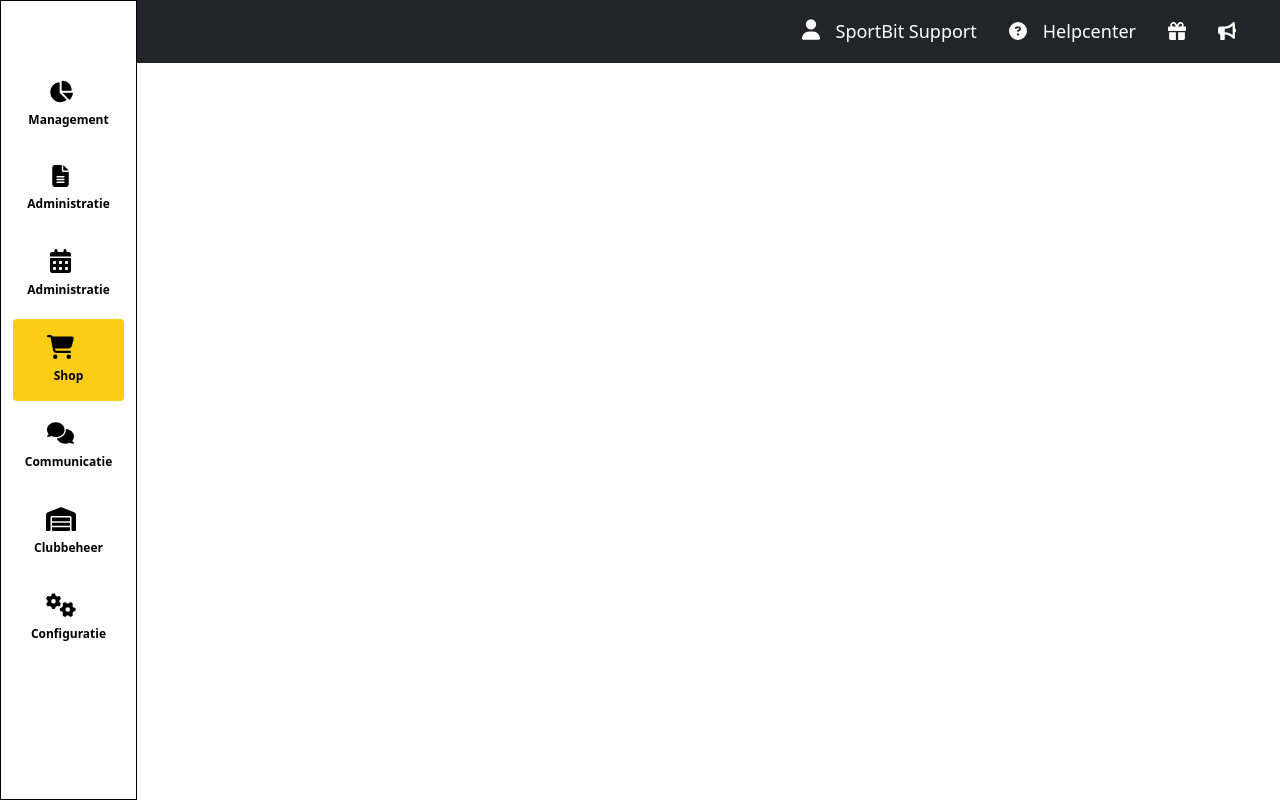
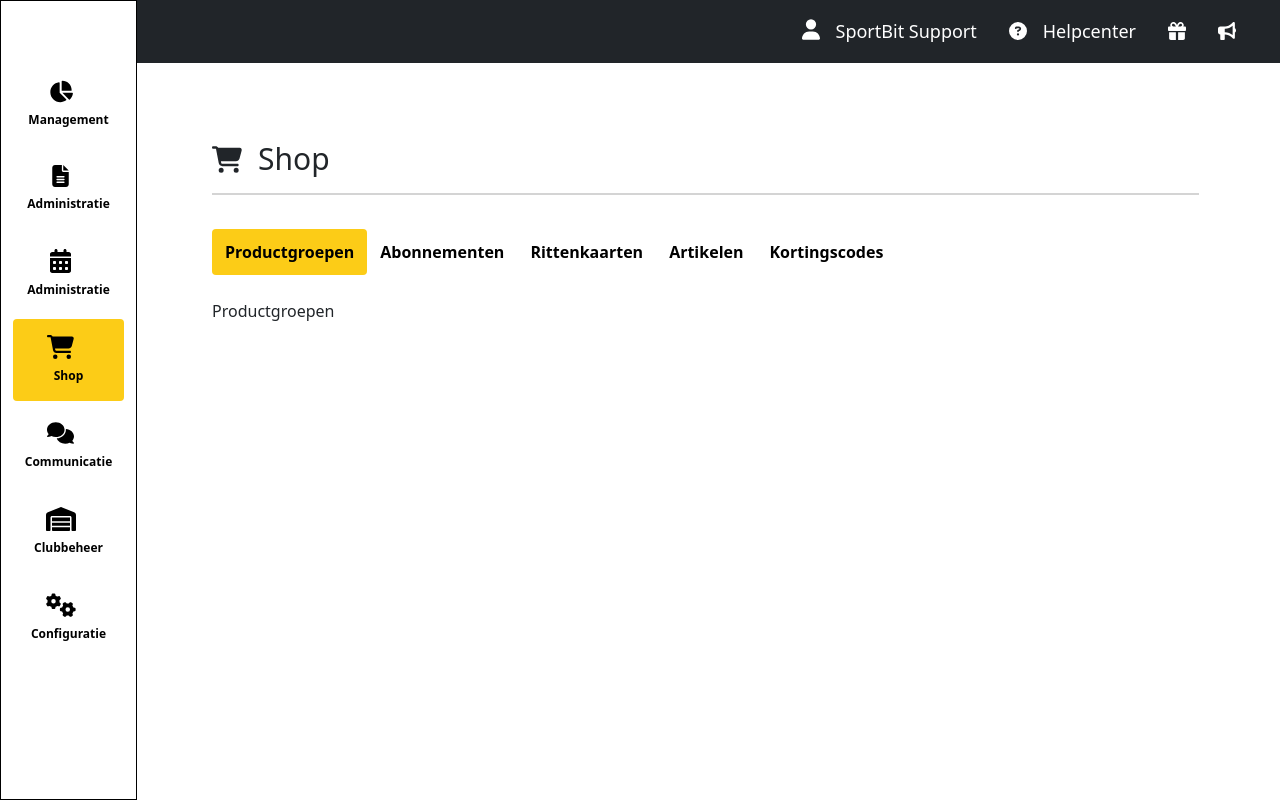
Before and after one commit to marwanaboudaoud/sportBit-manager, a React (Create React App) app: page /shop/productgroepen in a window 1280 px wide. Built offline with nearby package versions, Linux system fonts and the light colour scheme; the HTML template or start-up script is replaced by a standard one.

Commit message:
finish shop navbar with routing

```diff
--- a/src/assets/scss/components/_index.scss
+++ b/src/assets/scss/components/_index.scss
@@ -1,2 +1,3 @@
 @import "layout/topNavbar";
-@import "layout/sidebar"
+@import "layout/sidebar";
+@import "shopPage/shopNavbar";
--- /dev/null
+++ b/src/assets/scss/components/shopPage/_shopNavbar.scss
@@ -0,0 +1,12 @@
+.shop-navbar{
+    li a {
+        padding: 11px 13px;
+        outline: none;
+    }
+
+    .active-link {
+        background-color: $primary;
+        color: $black !important;
+        border-radius: 4px;
+      }
+}
--- a/src/components/Routes.jsx
+++ b/src/components/Routes.jsx
@@ -1,19 +1,15 @@
-import { Routes, Route } from "react-router-dom";
+import {  Routes, Route } from "react-router-dom";
 import {ManagementPage} from "../pages/Management";
 import {AdministrationPage} from "../pages/Administration";
 import { ShopPage } from "../pages/Shop";
 
-
-
 export const AppRoutes = () => {
     return (
-
-            <Routes>
-                <Route path="/" element={<ManagementPage />} />
-                <Route path="/management" element={<ManagementPage />} />
-                <Route path="/administration" element={<AdministrationPage />} />
-                <Route path="/shop" element={<ShopPage />} />
-
-            </Routes>
-    )
-}
+        <Routes>
+            <Route path="/" element={<ManagementPage />} />
+            <Route path="/management" element={<ManagementPage />} />
+            <Route path="/administration" element={<AdministrationPage />} />
+            <Route path="/shop/*" element={<ShopPage />} /> {/* Note the /* for nested routes */}
+        </Routes>
+    );
+};
--- /dev/null
+++ b/src/components/shopPage/Abonnementen.jsx
@@ -0,0 +1,9 @@
+import React from 'react'
+
+const Abonnementen = () => {
+  return (
+    <div>Abonnementen</div>
+  )
+}
+
+export default Abonnementen
--- /dev/null
+++ b/src/components/shopPage/Artikelen.jsx
@@ -0,0 +1,9 @@
+import React from 'react'
+
+const Artikelen = () => {
+  return (
+    <div>Artikelen</div>
+  )
+}
+
+export default Artikelen
--- /dev/null
+++ b/src/components/shopPage/Kortingscodes.jsx
@@ -0,0 +1,9 @@
+import React from 'react'
+
+const Kortingscodes = () => {
+  return (
+    <div>Kortingscodes</div>
+  )
+}
+
+export default Kortingscodes
--- /dev/null
+++ b/src/components/shopPage/Productgroepen.jsx
@@ -0,0 +1,9 @@
+import React from 'react'
+
+const Productgroepen = () => {
+  return (
+    <div>Productgroepen</div>
+  )
+}
+
+export default Productgroepen
--- /dev/null
+++ b/src/components/shopPage/Rittenkaarten.jsx
@@ -0,0 +1,9 @@
+import React from 'react'
+
+const Rittenkaarten = () => {
+  return (
+    <div>Rittenkaarten</div>
+  )
+}
+
+export default Rittenkaarten
--- /dev/null
+++ b/src/components/shopPage/ShopPageNav.jsx
@@ -0,0 +1,60 @@
+import React from 'react';
+import { Link, useLocation } from 'react-router-dom';
+
+const ShopPageNav = () => {
+    const location = useLocation();
+
+    const isActive = (path) => {
+        return location.pathname === `/shop${path}` ||
+               (location.pathname === '/shop' && path === '/productgroepen');
+    };
+
+    return (
+        <div>
+            <ul className="nav shop-navbar">
+                <li className="nav-item text-black">
+                    <Link
+                        to="/shop/productgroepen"
+                        className={`nav-link fw-bold text-black  ${isActive('/productgroepen') ? 'active-link' : 'ps-0'}`}
+                    >
+                        Productgroepen
+                    </Link>
+                </li>
+                <li className="nav-item">
+                    <Link
+                        to="/shop/abonnementen"
+                        className={`nav-link fw-bold text-black ${isActive('/abonnementen') ? 'active-link' : ''}`}
+                    >
+                        Abonnementen
+                    </Link>
+                </li>
+                <li className="nav-item">
+                    <Link
+                        to="/shop/rittenkaarten"
+                        className={`nav-link fw-bold text-black ${isActive('/rittenkaarten') ? 'active-link' : ''}`}
+                    >
+                        Rittenkaarten
+                    </Link>
+                </li>
+                <li className="nav-item">
+                    <Link
+                        to="/shop/artikelen"
+                        className={`nav-link fw-bold text-black ${isActive('/artikelen') ? 'active-link' : ''}`}
+                    >
+                        Artikelen
+                    </Link>
+                </li>
+                <li className="nav-item">
+                    <Link
+                        to="/shop/kortingscodes"
+                        className={`nav-link fw-bold text-black ${isActive('/kortingscodes') ? 'active-link' : ''}`}
+                    >
+                        Kortingscodes
+                    </Link>
+                </li>
+            </ul>
+        </div>
+    );
+};
+
+export default ShopPageNav;
--- a/src/pages/Management.jsx
+++ b/src/pages/Management.jsx
@@ -4,6 +4,7 @@ export const ManagementPage = () => {
     return (
         <div>
             <h1>ManagementPagev</h1>
+
         </div>
     )
 }
--- a/src/pages/Shop.jsx
+++ b/src/pages/Shop.jsx
@@ -1,6 +1,13 @@
-import React from 'react'
+import React from 'react';
 import { FontAwesomeIcon } from '@fortawesome/react-fontawesome';
 import { faCartShopping } from '@fortawesome/free-solid-svg-icons';
+import { Routes, Route, Navigate } from 'react-router-dom';
+import ShopPageNav from '../components/shopPage/ShopPageNav';
+import Productgroepen from '../components/shopPage/Productgroepen';
+import Abonnementen from '../components/shopPage/Abonnementen';
+import Artikelen from '../components/shopPage/Artikelen';
+import Kortingscodes from '../components/shopPage/Kortingscodes';
+import Rittenkaarten from '../components/shopPage/Rittenkaarten';
 
 export const ShopPage = () => {
     return (
@@ -16,9 +23,23 @@ export const ShopPage = () => {
                 />
                 <h2> Shop</h2>
             </div>
-            <hr className="mt-2"  style={{
+
+            <hr className="mt-2" style={{
                 height: "20px",
-            }}  />
+            }} />
+
+            <ShopPageNav />
+
+            <div className="mt-4">
+                <Routes>
+                    <Route path="/" element={<Navigate to="productgroepen" replace />} />
+                    <Route path="productgroepen" element={<Productgroepen />} />
+                    <Route path="abonnementen" element={<Abonnementen />} />
+                    <Route path="rittenkaarten" element={<Rittenkaarten />} />
+                    <Route path="artikelen" element={<Artikelen />} />
+                    <Route path="kortingscodes" element={<Kortingscodes />} />
+                </Routes>
+            </div>
         </div>
-    )
-}
+    );
+};
```
